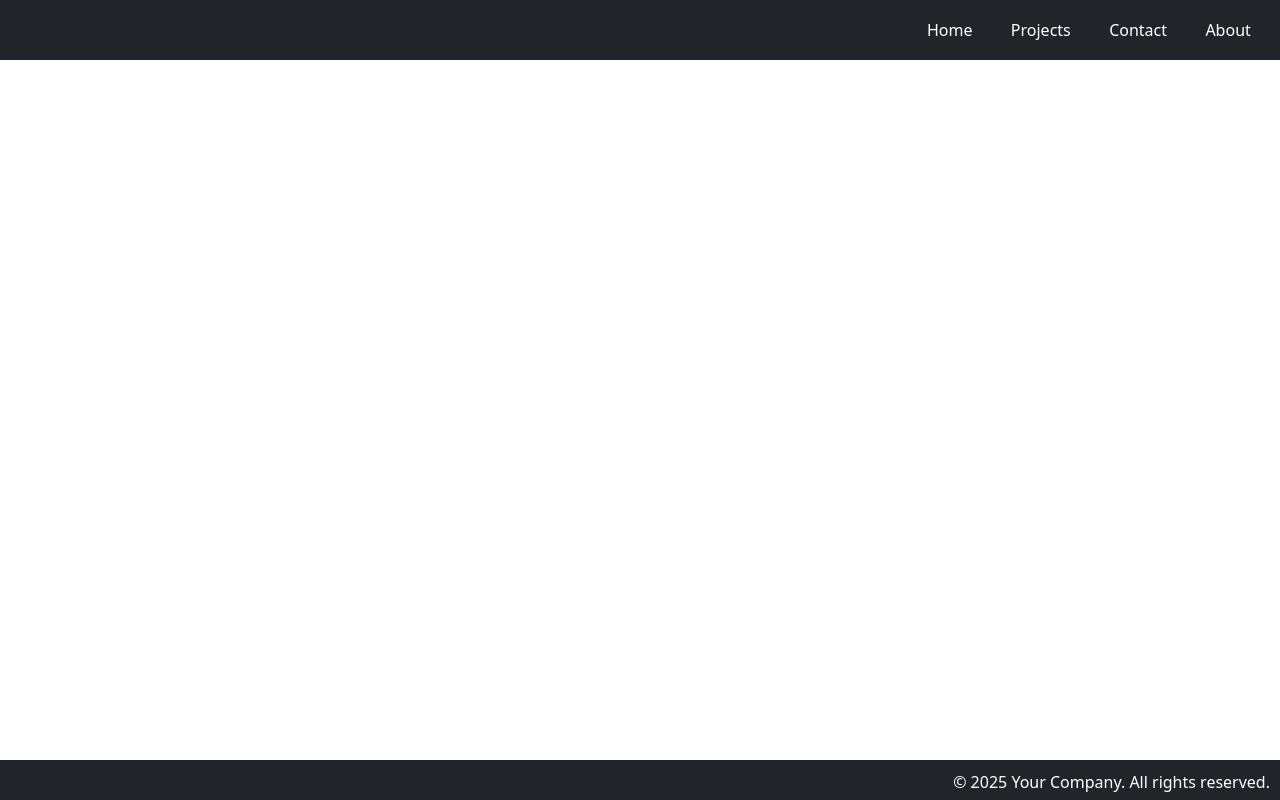
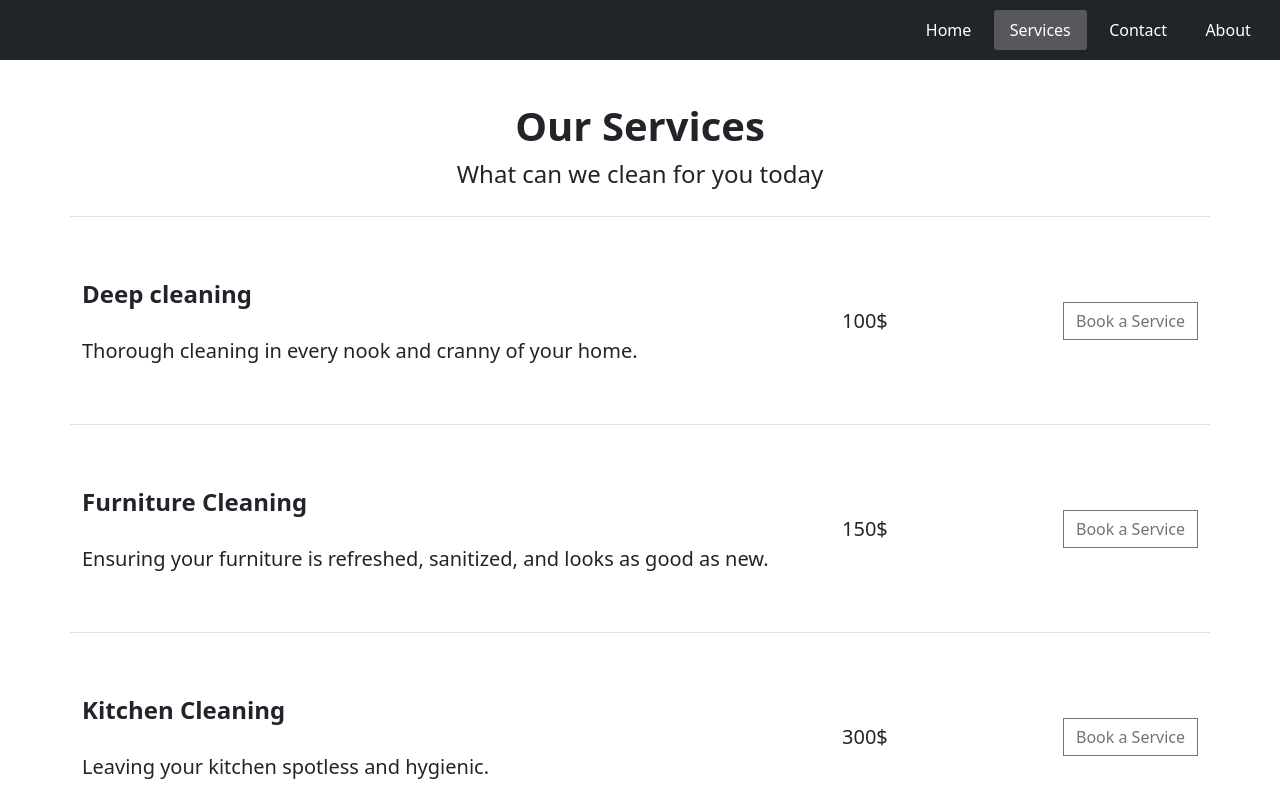
Before and after one commit to vinaythakoor004/angularApp, an Angular app: page /services in a window 1280 px wide. Before the commit this address led to /. Shown: the top 800 px of the page. Built offline with nearby package versions, Linux system fonts and the light colour scheme.

Commit message:
Added services comp

```diff
--- a/src/app/app.component.html
+++ b/src/app/app.component.html
@@ -2,8 +2,8 @@
     <header #navbar class="nav navbarClass fixed-top bg-dark">
         <a #home class="nav-link" aria-current="page" routerLink="/home" [routerLinkActive]="['activeClass']"
             (click)="navigatePage($event, 'home')">Home</a>
-        <a #projects class="nav-link" routerLink="/projects" [routerLinkActive]="['activeClass']"
-            (click)="navigatePage($event, 'projects')">Projects</a>
+        <a #services class="nav-link" routerLink="/services" [routerLinkActive]="['activeClass']"
+            (click)="navigatePage($event, 'services')">Services</a>
         <a #contact class="nav-link" routerLink="/contact" [routerLinkActive]="['activeClass']"
             (click)="navigatePage($event, 'contact')">Contact</a>
         <a #about class="nav-link" routerLink="/about" [routerLinkActive]="['activeClass']"
--- a/src/app/app.routes.ts
+++ b/src/app/app.routes.ts
@@ -1,8 +1,8 @@
 import { Routes } from '@angular/router';
 import { AboutComponent } from './about/about.component';
 import { HomeComponent } from './home/home.component';
-import { ProjectsComponent } from './projects/projects.component';
 import { ContactComponent } from './contact/contact.component';
+import { ServicesComponent } from './services/services.component';
 
 export const routes: Routes = [
     {
@@ -10,7 +10,7 @@ export const routes: Routes = [
          children: [
             { path: '', redirectTo: '/home', pathMatch: 'full'},
             { path: 'home', component: HomeComponent },
-            { path: 'projects', component: ProjectsComponent },
+            { path: 'services', component: ServicesComponent },
             { path: 'contact', component: ContactComponent },
             { path: 'about', component: AboutComponent }
         ]
--- a/src/app/home/home.component.css
+++ b/src/app/home/home.component.css
@@ -30,9 +30,15 @@
 
 .idClass {
     cursor: pointer;
-text-decoration: none;
+    text-decoration: none;
 }
 
 .idClass:hover {
     text-decoration: underline;
 }
+
+.pageSizeSelect {
+    padding: 0;
+    margin-right: 1rem;
+    height: 2.5rem;
+}
--- a/src/app/home/home.component.html
+++ b/src/app/home/home.component.html
@@ -22,6 +22,12 @@
   </div>
 
   <nav *ngIf="pageSize.length" aria-label="Page navigation" class="paginationClass">
+    <select class="form-select-sm pageSizeSelect" aria-label="Default select example">
+      <option selected value="1">5</option>
+      <option value="2">10</option>
+      <option value="3">20</option>
+    </select>
+
     <ul class="pagination">
       <li class="page-item">
         <a class="page-link" [class.disabled]="currentPage == 1" href="#" aria-label="Previous" aria-disabled=""
--- a/src/app/projects/projects.component.html
+++ /dev/null
@@ -1 +0,0 @@
-<p>projects works!</p>
--- /dev/null
+++ b/src/app/services/services.component.css
@@ -0,0 +1,22 @@
+.servicesDiv {
+    margin-top: 6rem;
+    margin-bottom: 7rem;
+}
+
+.servicesRow {
+    height: 13rem;
+    display: flex;
+    align-items: center;
+}
+
+.serviceBtnCol {
+    display: flex;
+    justify-content: space-between;
+    align-items: center;
+}
+
+.serviceNameCol {
+    display: grid;
+    margin: 0;
+    justify-content: space-between;
+}
--- /dev/null
+++ b/src/app/services/services.component.html
@@ -0,0 +1,14 @@
+<div class="container servicesDiv">
+    <div class="text-center mb-4"><span class="fs-1 fw-bold">Our Services</span><br><span class="fs-4">What can we clean for you today</span></div>
+    <div class="row servicesRow border-top" *ngFor="let item of services">
+        <div class="col-8 serviceNameCol">
+            <span class="fs-4 fw-bold">{{ item.name }}</span><br>
+            <span class="fs-5">{{ item.description }}</span>
+        </div>
+        <div class="col-4 serviceBtnCol">
+            <span class="fs-5">{{ item.price }}</span>
+            <button class="btn btn-outline-secondary rounded-0" id="searchBtn" type="button" (click)="bookService(item)">Book a Service</button>
+        </div>
+    </div>
+    <hr>
+</div>
--- /dev/null
+++ b/src/app/services/services.component.ts
@@ -0,0 +1,29 @@
+import { CommonModule } from '@angular/common';
+import { Component } from '@angular/core';
+
+@Component({
+  selector: 'app-services',
+  imports: [ CommonModule ],
+  templateUrl: './services.component.html',
+  styleUrl: './services.component.css'
+})
+export class ServicesComponent {
+  services: Array<any> = [
+    { name: 'Deep cleaning', description: 'Thorough cleaning in every nook and cranny of your home.', price: "100$"  },
+    { name: 'Furniture Cleaning', description: 'Ensuring your furniture is refreshed, sanitized, and looks as good as new.', price: "150$" },
+    { name: 'Kitchen Cleaning', description: 'Leaving your kitchen spotless and hygienic.', price: "300$" },
+    { name: 'Move In/Move Out', description: 'Hassle-free cleaning for a smooth transition.', price: "100$" },
+    { name: 'Laundry', description: 'Washing, folding and ironing, providing you with neatly pressed clothes.', price: "50$" },
+    { name: 'Window Cleaning', description: 'Crystal-clear results, enhancing natural light and a sparkling view.', price: "100$" },
+    { name: 'Office Cleaning', description: 'Tailored to maintain a clean workspace, promoting a productive environment.', price: "200$" }
+    ]
+
+  constructor() { }
+  ngOnInit(): void {
+
+  }
+
+  bookService(service: any): void {
+      console.log(`Booking service: ${service.name}`);
+  }
+}
```
Also changed, not shown: src/app/projects/projects.component.ts (deleted, +0 -11 lines), src/app/projects/projects.component.css (deleted), 1 other file (tests, documents, lock files or other folders).
